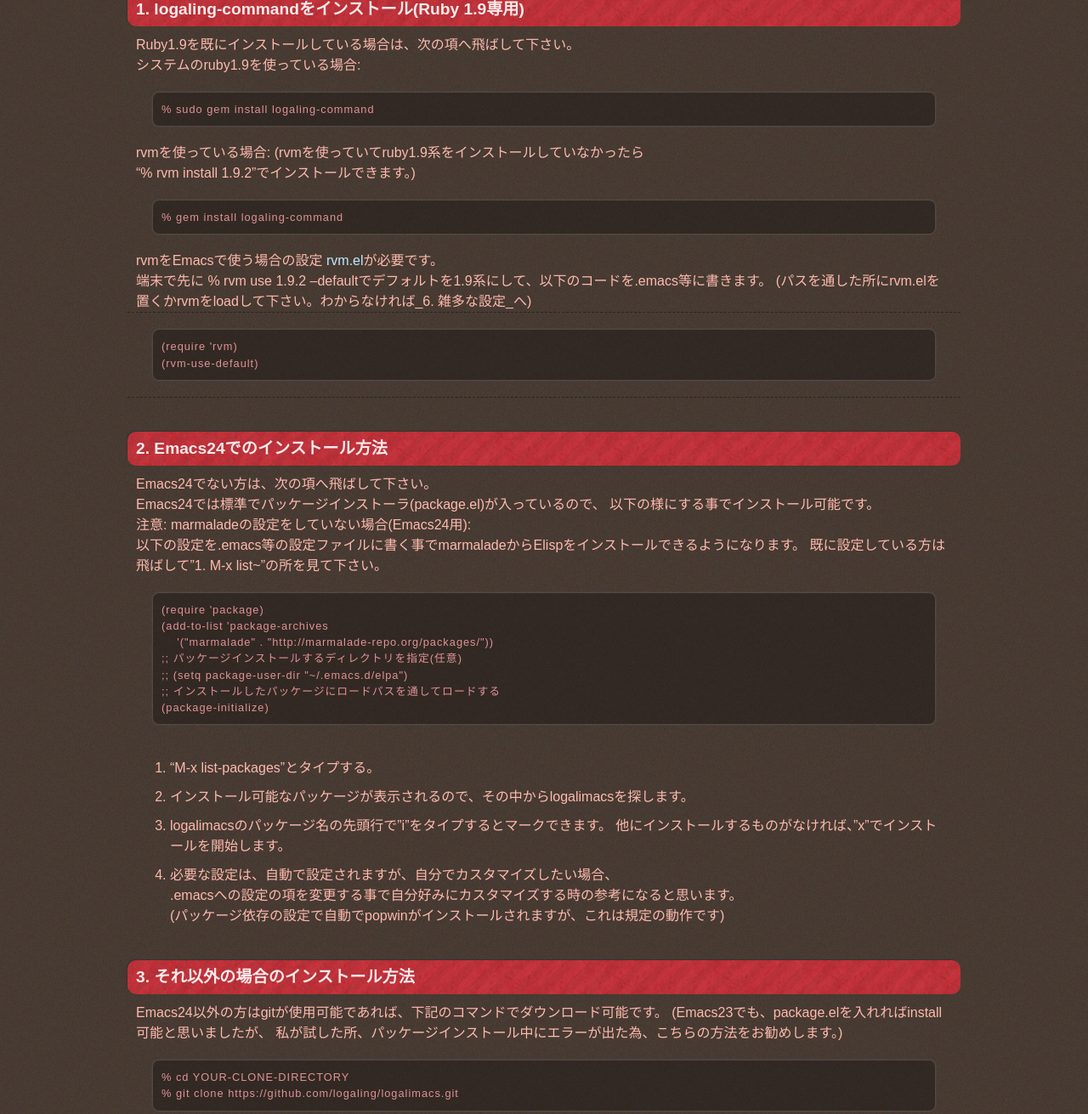
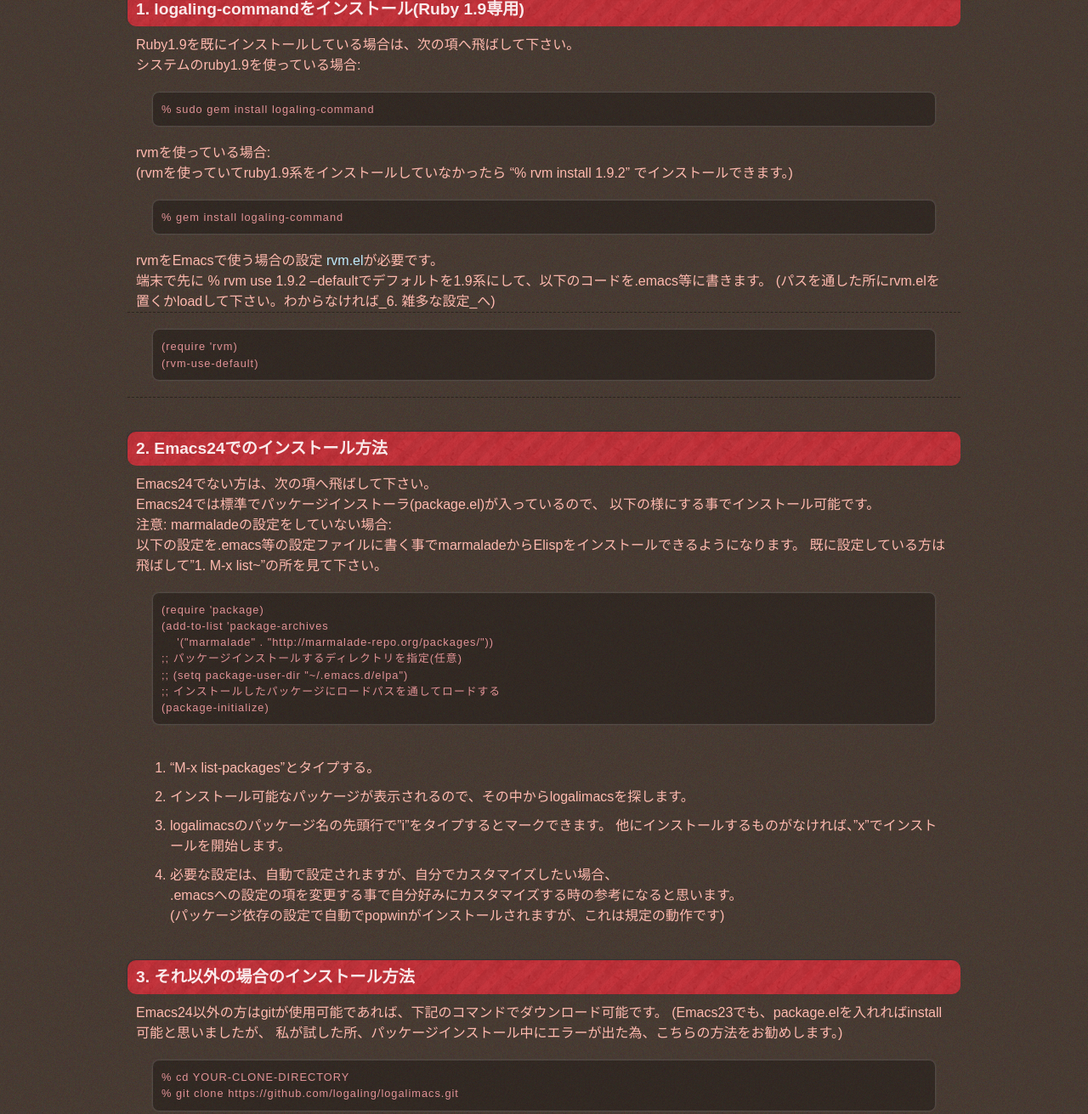
Before and after one commit to logaling/logaling.github.com, a Jekyll site: the page built from logalimacs/install.md, in a window 1280 px wide and 1400 px high, scrolled down 235 px, cut to the strip 89-1400 px from the top of the window. Shown: the whole strip at 85% size. Built offline with Jekyll 4.4.1, drawn with Linux system fonts in a browser that asks for light colours; some web fonts are replaced; Markdown is read by kramdown in place of the engine named in the settings; some of the changed text lies outside the part shown.

Commit message:
improve document

```diff
--- a/logalimacs/install.md
+++ b/logalimacs/install.md
@@ -12,15 +12,14 @@ Ruby1.9を既にインストールしている場合は、次の項へ飛ばし
     % sudo gem install logaling-command
 
 rvmを使っている場合:
-(rvmを使っていてruby1.9系をインストールしていなかったら
- "% rvm install 1.9.2"でインストールできます。)
+(rvmを使っていてruby1.9系をインストールしていなかったら "% rvm install 1.9.2" でインストールできます。)
 
     % gem install logaling-command
 
 rvmをEmacsで使う場合の設定
 [rvm.el](https://github.com/senny/rvm.el)が必要です。
 端末で先に % rvm use 1.9.2 --defaultでデフォルトを1.9系にして、以下のコードを.emacs等に書きます。
-(パスを通した所にrvm.elを置くかrvmをloadして下さい。わからなければ_6. 雑多な設定_へ)
+(パスを通した所にrvm.elを置くかloadして下さい。わからなければ_6. 雑多な設定_へ)
 
 ---
 
@@ -34,7 +33,7 @@ Emacs24でない方は、次の項へ飛ばして下さい。
 
 Emacs24では標準でパッケージインストーラ(package.el)が入っているので、
 以下の様にする事でインストール可能です。
-注意: marmaladeの設定をしていない場合(Emacs24用):
+注意: marmaladeの設定をしていない場合:
 以下の設定を.emacs等の設定ファイルに書く事でmarmaladeからElispをインストールできるようになります。
 既に設定している方は飛ばして"1. M-x list~"の所を見て下さい。
 
```
Also changed, not shown: other parts of logalimacs/install.md (+2 -1 lines).
